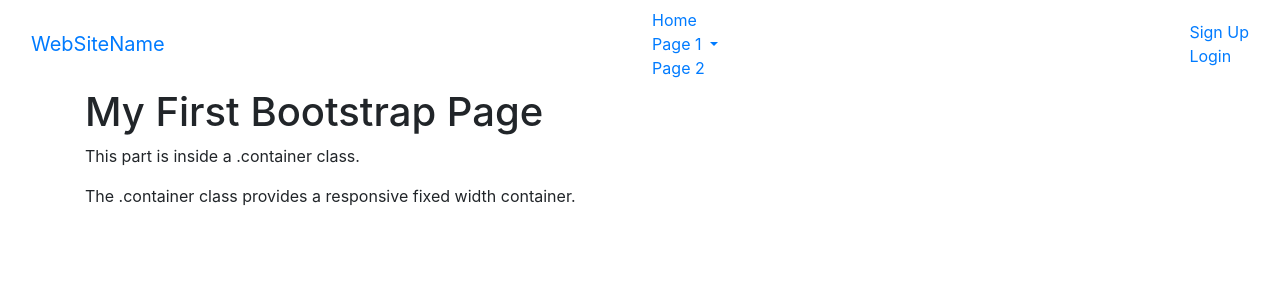
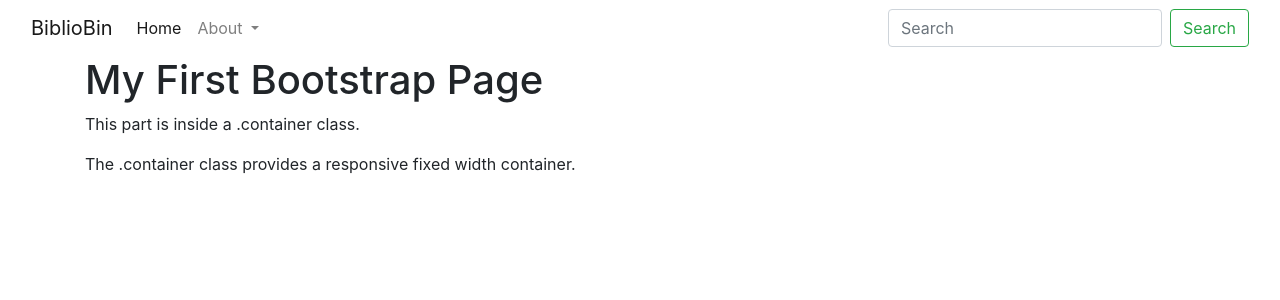
Before and after one commit to josharsh/BiblioBin, a Flask app: page / in a window 1280 px wide. Shown: the top 300 px of the page. Run offline with Flask 2, Linux system fonts and the light colour scheme; some libraries are stand-ins or nearby versions.

Commit message:
Index Modifications

```diff
--- a/templates/index.html
+++ b/templates/index.html
@@ -1,27 +1,35 @@
 {% extends 'layout.html' %}
 {% block navbar%}
-<nav class="navbar navbar-inverse">
-        <div class="container-fluid">
-          <div class="navbar-header">
-            <a class="navbar-brand" href="#">WebSiteName</a>
-          </div>
-          <ul class="nav navbar-nav">
-            <li class="active"><a href="#">Home</a></li>
-            <li class="dropdown"><a class="dropdown-toggle" data-toggle="dropdown" href="#">Page 1 <span class="caret"></span></a>
-              <ul class="dropdown-menu">
-                <li><a href="#">Page 1-1</a></li>
-                <li><a href="#">Page 1-2</a></li>
-                <li><a href="#">Page 1-3</a></li>
-              </ul>
+<div class="container-fluid">
+<nav class="navbar navbar-expand-lg navbar-light ">
+        <a class="navbar-brand" href="/">BiblioBin</a>
+
+        <div class="collapse navbar-collapse" id="navbarSupportedContent">
+          <ul class="navbar-nav mr-auto">
+            <li class="nav-item active">
+              <a class="nav-link" href="/">Home <span class="sr-only">(current)</span></a>
             </li>
-            <li><a href="#">Page 2</a></li>
+
+            <li class="nav-item dropdown">
+              <a class="nav-link dropdown-toggle" href="#" id="navbarDropdown" role="button" data-toggle="dropdown" aria-haspopup="true" aria-expanded="false">
+                About
+              </a>
+              <div class="dropdown-menu" aria-labelledby="navbarDropdown">
+                <a class="dropdown-item" href="#">About </a>
+                <a class="dropdown-item" href="#">Developers</a>
+                <div class="dropdown-divider"></div>
+                <a class="dropdown-item" href="#">Contribute</a>
+              </div>
+            </li>
+
           </ul>
-          <ul class="nav navbar-nav navbar-right">
-            <li><a href="#"><span class="glyphicon glyphicon-user"></span> Sign Up</a></li>
-            <li><a href="#"><span class="glyphicon glyphicon-log-in"></span> Login</a></li>
-          </ul>
+          <form class="form-inline my-2 my-lg-0">
+            <input class="form-control mr-sm-2" type="search" placeholder="Search" aria-label="Search">
+            <button class="btn btn-outline-success my-2 my-sm-0" type="submit">Search</button>
+          </form>
         </div>
       </nav>
+    </div>
 {% endblock%}
 
 
```
